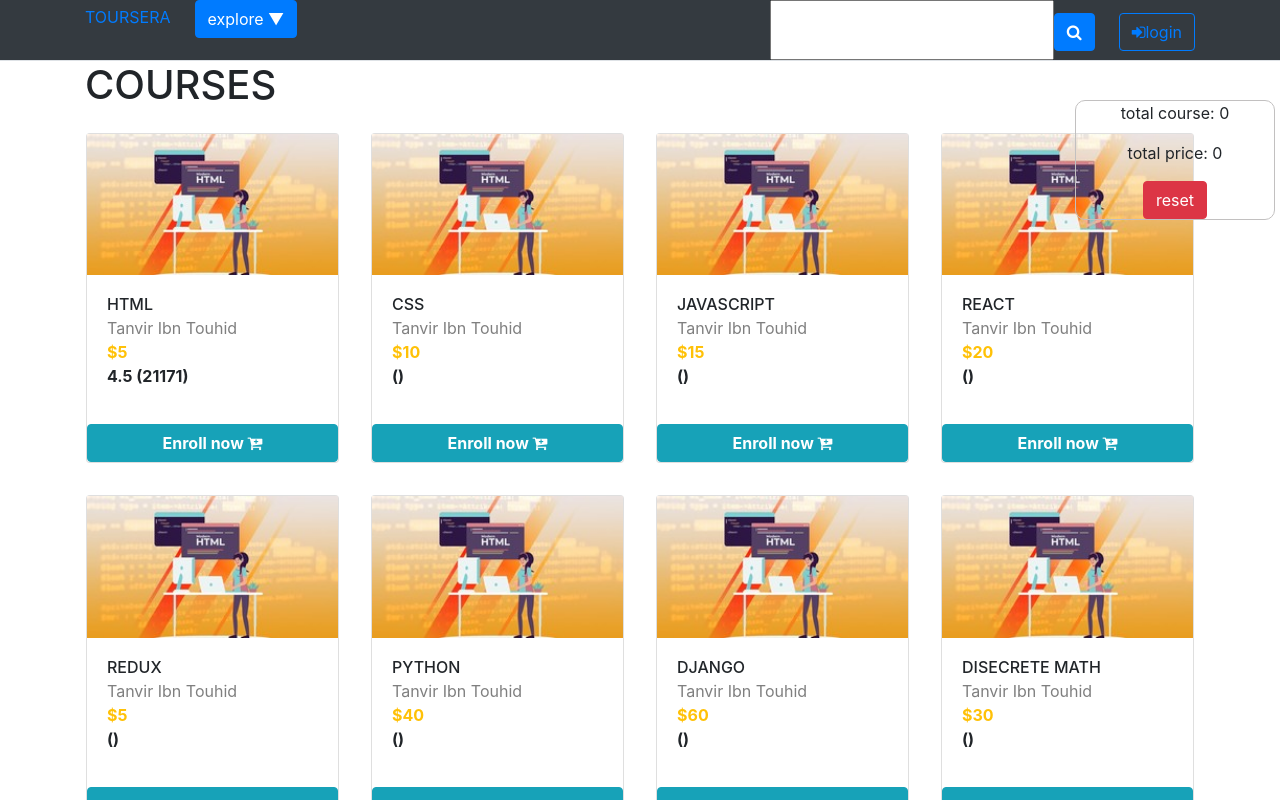
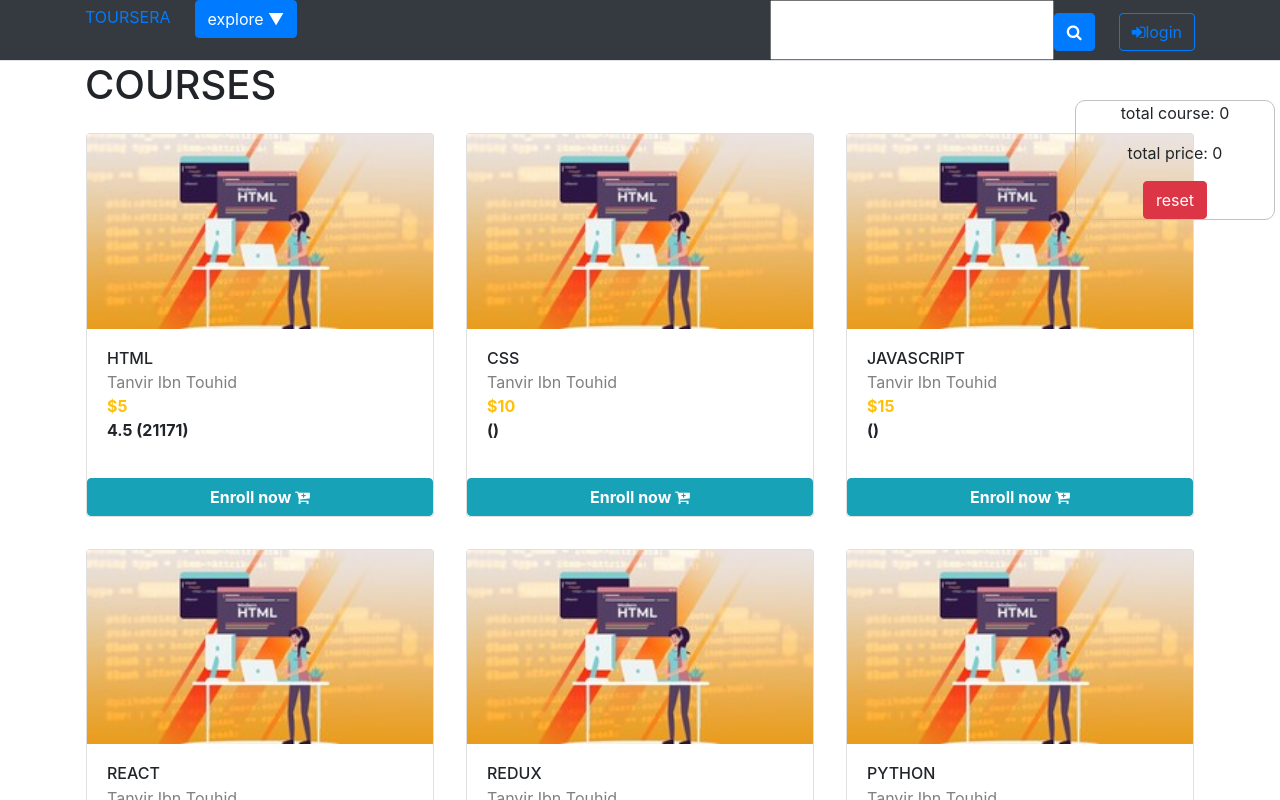
Before and after one commit to tanvir5230/toursera, a React (Create React App) app: page / in a window 1280 px wide. Shown: the top 800 px of the page. Built offline with nearby package versions, Linux system fonts and the light colour scheme.

Commit message:
netlify build disturbing and so little change in code

```diff
--- a/src/components/Courses.js
+++ b/src/components/Courses.js
@@ -1,5 +1,5 @@
 import React, { Component } from "react";
-import { Card, CardBody, CardSubtitle, Badge } from "reactstrap";
+import { Card, CardBody, CardSubtitle } from "reactstrap";
 import { courses } from "../courseData";
 
 function Cart({ totalCourse, totalPrice, emptyCart }) {
@@ -41,7 +41,7 @@ class Courses extends Component {
     const RenderCourses = (props) => {
       return courses.map((course) => {
         return (
-          <div key={course.id} className="col-12 col-md-3 p-3">
+          <div key={course.id} className="col-12 col-md-4 p-3">
             <Card className="text-left">
               <img className="w-100" src={course.image} alt="html" />
               <CardBody>
```
